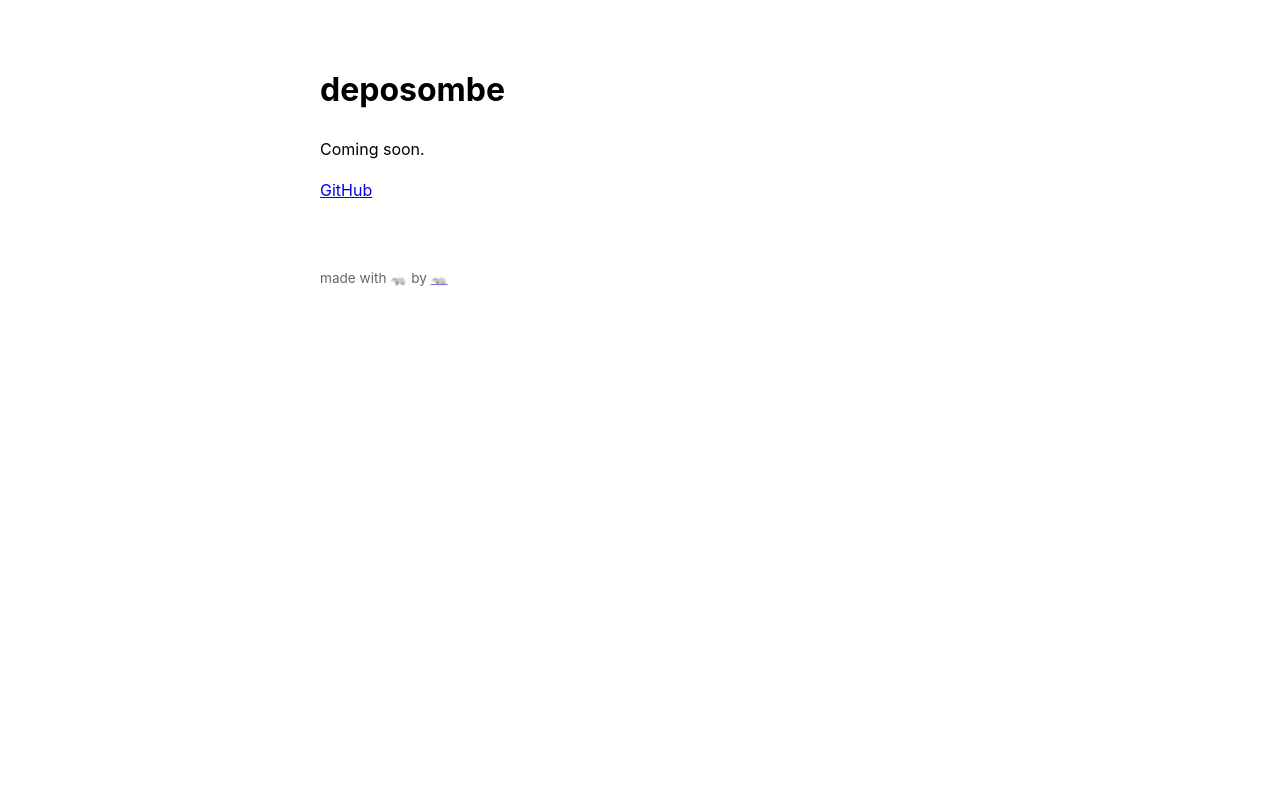
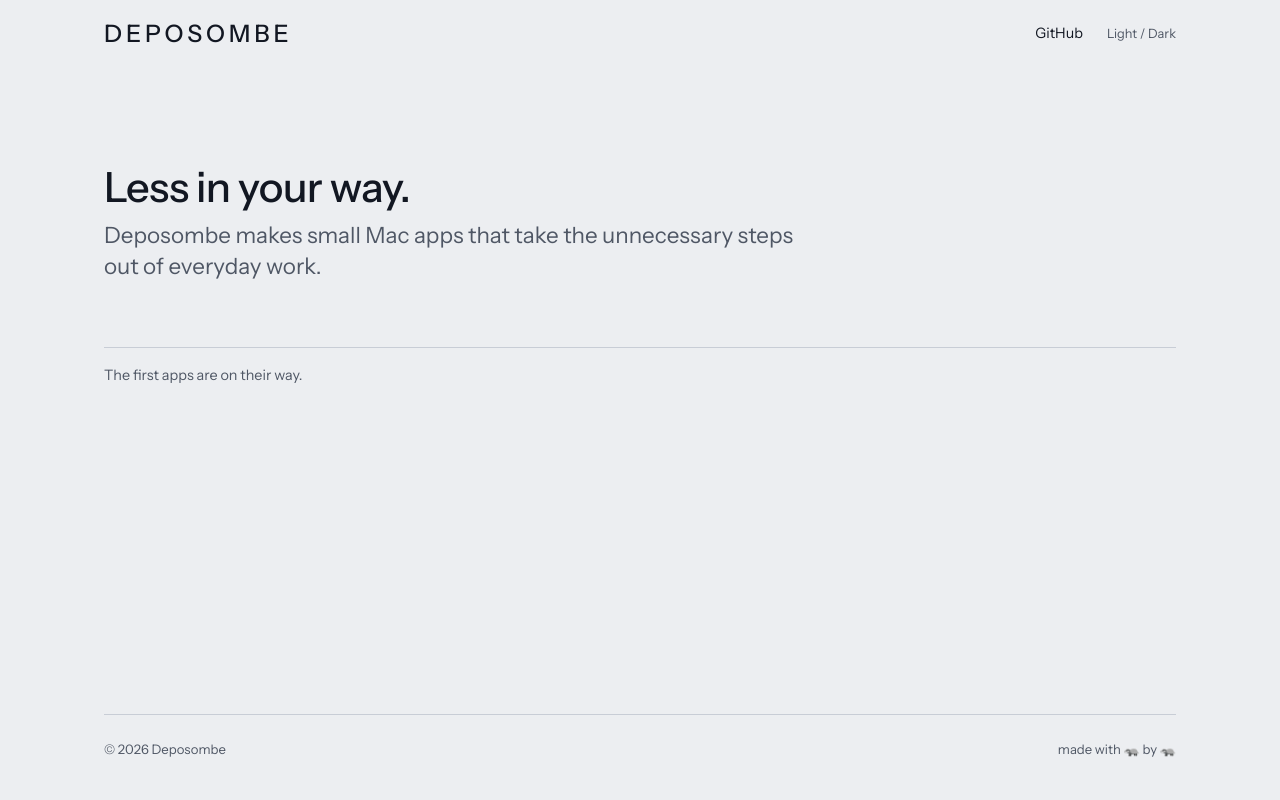
Before and after one commit to deposombe/deposombe.github.io, a plain HTML site: page index.html in a window 1280 px wide. Drawn offline with Linux system fonts and the light colour scheme.

Commit message:
Redesign home page

```diff
--- a/index.html
+++ b/index.html
@@ -3,16 +3,47 @@
 <head>
   <meta charset="utf-8">
   <meta name="viewport" content="width=device-width, initial-scale=1">
-  <title>deposombe</title>
-  <style>
-    body { font-family: -apple-system, system-ui, sans-serif; max-width: 640px; margin: 4rem auto; padding: 0 16px; line-height: 1.6; }
-    footer { margin-top: 4rem; font-size: 0.85rem; opacity: 0.6; }
-  </style>
+  <title>Deposombe</title>
+  <meta name="description" content="Deposombe makes small Mac apps that take the unnecessary steps out of everyday work.">
+  <meta name="color-scheme" content="light dark">
+  <link rel="preload" href="fonts/instrument-sans.woff2" as="font" type="font/woff2" crossorigin>
+  <link rel="stylesheet" href="style.css">
+  <script>
+    try {
+      const saved = localStorage.getItem("theme");
+      if (saved) document.documentElement.dataset.theme = saved;
+    } catch (e) {}
+  </script>
 </head>
 <body>
-  <h1>deposombe</h1>
-  <p>Coming soon.</p>
-  <p><a href="https://github.com/deposombe">GitHub</a></p>
-  <footer>made with 🦡 by <a href="https://deposombe.github.io">🦡</a></footer>
+  <header class="top">
+    <a class="mark" href="/">Deposombe</a>
+    <nav>
+      <a href="https://github.com/deposombe">GitHub</a>
+      <button class="theme" type="button" aria-label="Switch between light and dark">Light / Dark</button>
+    </nav>
+  </header>
+
+  <main>
+    <h1>Less in your way.</h1>
+    <p class="intro">Deposombe makes small Mac apps that take the unnecessary steps out of everyday work.</p>
+    <p class="soon">The first apps are on their way.</p>
+  </main>
+
+  <footer>
+    <p>© 2026 Deposombe</p>
+    <p>made with 🦡 by <a href="https://deposombe.github.io">🦡</a></p>
+  </footer>
+
+  <script>
+    document.querySelector(".theme").addEventListener("click", () => {
+      const root = document.documentElement;
+      const dark = root.dataset.theme
+        ? root.dataset.theme === "dark"
+        : matchMedia("(prefers-color-scheme: dark)").matches;
+      root.dataset.theme = dark ? "light" : "dark";
+      try { localStorage.setItem("theme", root.dataset.theme); } catch (e) {}
+    });
+  </script>
 </body>
 </html>
--- /dev/null
+++ b/style.css
@@ -0,0 +1,164 @@
+@font-face {
+  font-family: "Instrument Sans";
+  src: url("fonts/instrument-sans.woff2") format("woff2");
+  font-weight: 400 600;
+  font-style: normal;
+  font-display: swap;
+}
+
+:root {
+  --paper: #ECEEF1;
+  --line: #C8CDD6;
+  --muted: #4F5765;
+  --ink: #121722;
+  --accent: #1F2F4A;
+  --font: "Instrument Sans", system-ui, sans-serif;
+  --gutter: clamp(1rem, 5vw, 4.5rem);
+  color-scheme: light;
+}
+
+@media (prefers-color-scheme: dark) {
+  :root:not([data-theme="light"]) {
+    --paper: #10151F;
+    --line: #283244;
+    --muted: #A0A8B6;
+    --ink: #E8EAEE;
+    --accent: #CFA9A0;
+    color-scheme: dark;
+  }
+}
+
+:root[data-theme="dark"] {
+  --paper: #10151F;
+  --line: #283244;
+  --muted: #A0A8B6;
+  --ink: #E8EAEE;
+  --accent: #CFA9A0;
+  color-scheme: dark;
+}
+
+*, *::before, *::after { box-sizing: border-box; }
+
+body {
+  margin: 0;
+  min-height: 100svh;
+  display: flex;
+  flex-direction: column;
+  background: var(--paper);
+  color: var(--ink);
+  font: 400 1rem/1.6 var(--font);
+  -webkit-font-smoothing: antialiased;
+}
+
+.top, main, footer {
+  width: 100%;
+  max-width: 1200px;
+  margin-inline: auto;
+  padding-inline: var(--gutter);
+}
+
+a {
+  color: inherit;
+  text-underline-offset: 0.2em;
+  text-decoration-thickness: 1px;
+  transition: color 0.18s ease;
+}
+
+a:hover { color: var(--accent); }
+
+:focus-visible {
+  outline: 2px solid var(--accent);
+  outline-offset: 3px;
+}
+
+.top {
+  display: flex;
+  flex-wrap: wrap;
+  justify-content: space-between;
+  align-items: center;
+  gap: 0.25rem 2rem;
+  padding-block: 0.75rem;
+}
+
+.mark {
+  font-weight: 500;
+  font-size: 1.5rem;
+  line-height: 1;
+  letter-spacing: 0.16em;
+  text-transform: uppercase;
+  text-decoration: none;
+}
+
+nav {
+  display: flex;
+  gap: 1.5rem;
+  align-items: center;
+  font-size: 0.9rem;
+}
+
+nav a {
+  min-height: 44px;
+  display: inline-flex;
+  align-items: center;
+  text-decoration: none;
+}
+
+.theme {
+  min-height: 44px;
+  padding: 0;
+  border: 0;
+  background: none;
+  color: var(--muted);
+  font: inherit;
+  font-size: 0.8rem;
+  cursor: pointer;
+}
+
+.theme:hover { color: var(--accent); }
+
+main {
+  flex: 1;
+  padding-block: clamp(2.5rem, 10vw, 6rem);
+}
+
+h1 {
+  margin: 0 0 0.5rem;
+  font-weight: 500;
+  font-size: clamp(1.75rem, 4vw, 2.6rem);
+  line-height: 1.15;
+  letter-spacing: -0.015em;
+}
+
+.intro {
+  max-width: 32em;
+  margin: 0;
+  color: var(--muted);
+  font-size: clamp(1.15rem, 2vw, 1.4rem);
+  line-height: 1.4;
+}
+
+.soon {
+  margin: clamp(2.5rem, 6vw, 4rem) 0 0;
+  padding-top: 1rem;
+  border-top: 1px solid var(--line);
+  color: var(--muted);
+  font-size: 0.9rem;
+}
+
+footer {
+  width: calc(100% - 2 * var(--gutter));
+  max-width: calc(1200px - 2 * var(--gutter));
+  padding-inline: 0;
+  display: flex;
+  flex-wrap: wrap;
+  justify-content: space-between;
+  gap: 0.5rem 2rem;
+  padding-block: 1.5rem 2.5rem;
+  border-top: 1px solid var(--line);
+  color: var(--muted);
+  font-size: 0.82rem;
+}
+
+footer p { margin: 0; }
+
+footer a { text-decoration: none; }
```
Also changed, not shown: fonts/OFL.txt (added), fonts/instrument-sans.woff2 (added).
